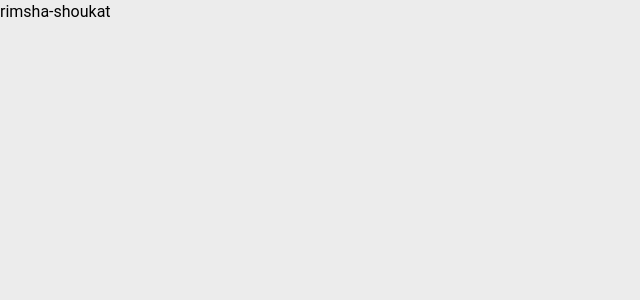
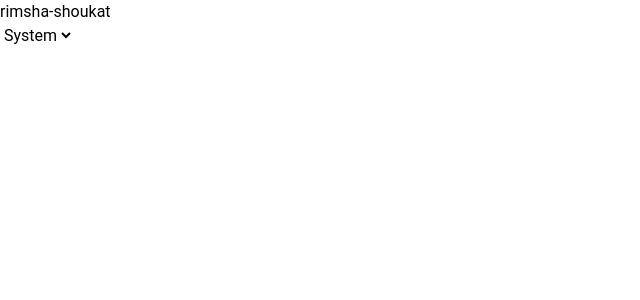
Before and after one commit to rimsha-shoukat/rimsha-shoukat, a Next.js app: page / in a window 1280 px wide. Shown: the top 300 px of the page, without its empty margins (0-640 px from the left). Built offline with nearby package versions, Linux system fonts and the light colour scheme.

Commit message:
implement theme provider

```diff
--- /dev/null
+++ b/src/app/components/themeProvider.jsx
@@ -0,0 +1,25 @@
+"use client";
+import { useState, useEffect } from 'react';
+import { useTheme } from 'next-themes';
+
+export function ThemeProvider() {
+    const [mounted, setMounted] = useState(false);
+    const { theme, setTheme } = useTheme();
+
+    // useEffect only runs on the client, so now we can safely show the UI
+    useEffect(() => {
+        setMounted(true)
+    }, []);
+
+    if (!mounted) {
+        return null;
+    }
+
+    return (
+        <select value={theme} onChange={e => setTheme(e.target.value)}>
+            <option value="system">System</option>
+            <option value="dark">Dark</option>
+            <option value="light">Light</option>
+        </select>
+    )
+}
--- a/src/app/globals.css
+++ b/src/app/globals.css
@@ -13,6 +13,4 @@ body {
     font-family: Roboto, sans-serif;
     width: 100vw;
     height: 100%;
-    background-color: #ececec;
-    color: black;
 }
--- a/src/app/layout.js
+++ b/src/app/layout.js
@@ -1,4 +1,5 @@
 import "./globals.css";
+import { ThemeProvider } from "next-themes";
 
 export const metadata = {
   title: "rimsha-shoukat",
@@ -9,7 +10,9 @@ export default function RootLayout({ children }) {
   return (
     <html lang="en" suppressHydrationWarning>
       <body>
+        <ThemeProvider attribute="class" defaultTheme="system">
         {children}
+        </ThemeProvider>
       </body>
     </html>
   );
--- a/src/app/page.js
+++ b/src/app/page.js
@@ -1,6 +1,10 @@
-
+import React from 'react';
+import { ThemeProvider } from './components/themeProvider';
 export default function Home() {
   return (
-    <>rimsha-shoukat</>
+    <>
+    <h1>rimsha-shoukat</h1>
+    <ThemeProvider />
+    </>
   );
 }
```
